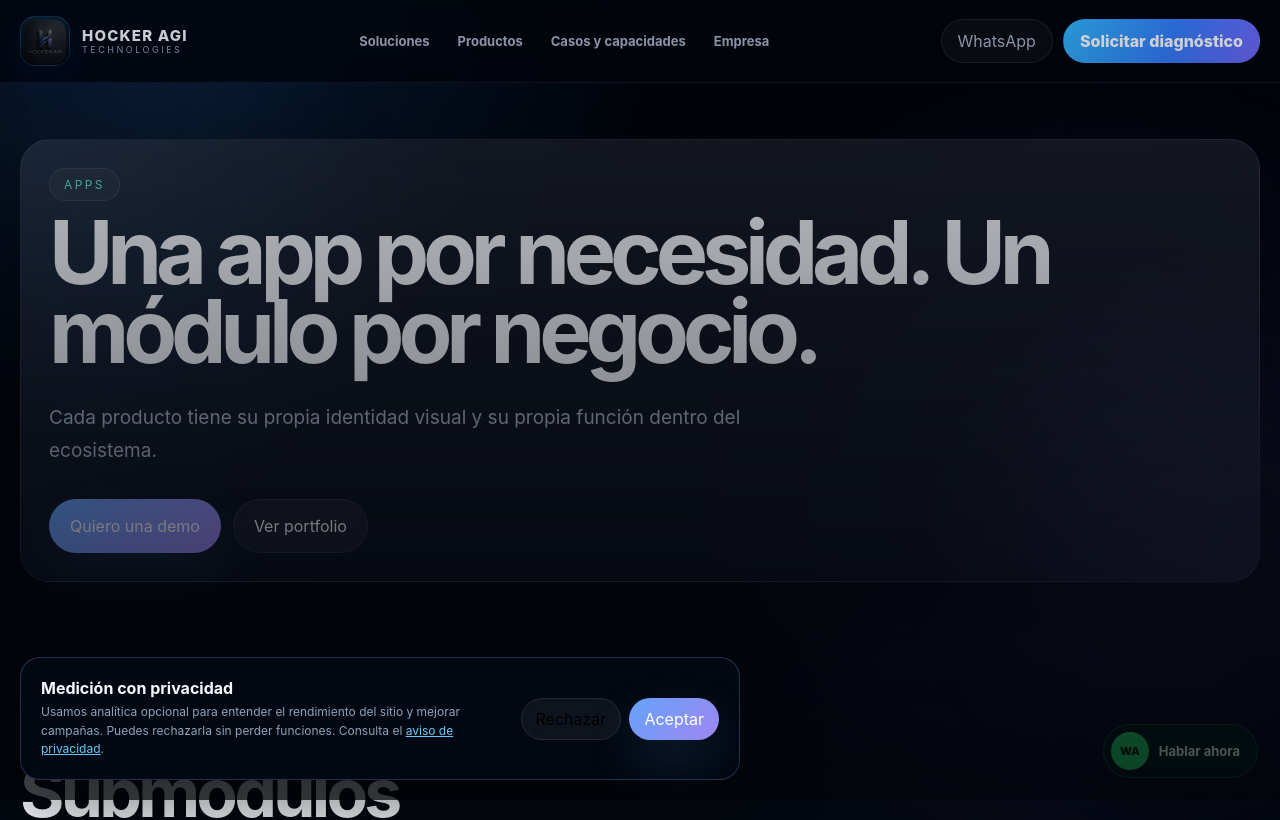
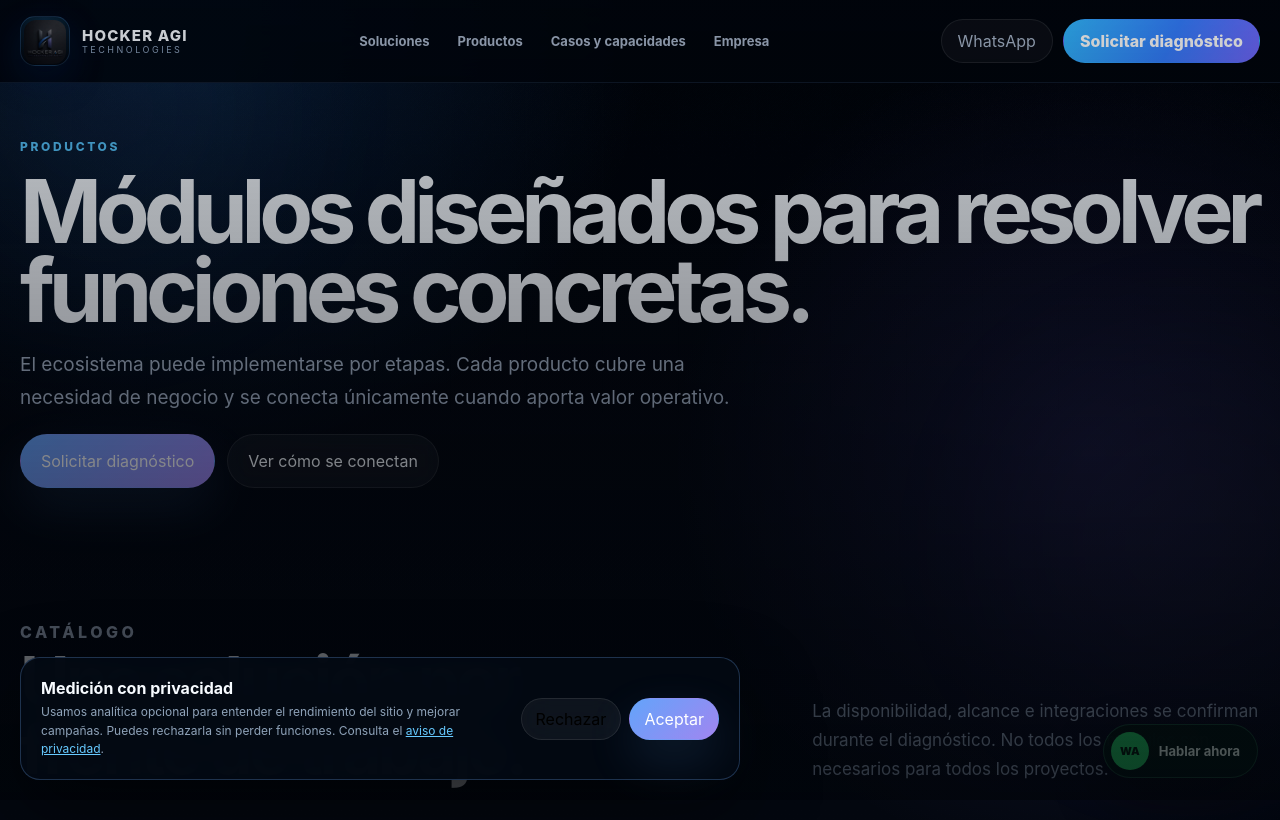
Before and after one commit to HockerAGI/hocker.agi, a Next.js app: page /apps in a window 1280 px wide. Shown: the top 820 px of the page. Built offline with nearby package versions, Linux system fonts and the light colour scheme.

Commit message:
fix(content): position apps as public business products

```diff
--- a/src/app/apps/page.tsx
+++ b/src/app/apps/page.tsx
@@ -1,37 +1,43 @@
 import type { Metadata } from "next";
 import Link from "next/link";
 import { AppExplorer } from "@/components/app-explorer";
-import { SectionTitle } from "@/components/section-title";
 import { APPS } from "@/lib/site-data";
 
 export const metadata: Metadata = {
-  title: "Apps",
-  description: "Apps del ecosistema Hocker AGI Technologies con branding propio y función comercial clara.",
+  title: "Productos y plataformas",
+  description: "Conoce los productos de Hocker AGI Technologies para operación, marketing, CRM, nube, seguridad y automatización.",
+  alternates: { canonical: "/apps" },
 };
 
 export default function AppsPage() {
   return (
-    <div>
-      <section className="page-hero">
-        <div className="container">
-          <div className="panel hero-panel">
-            <div className="kicker">Apps</div>
-            <h1 className="hero-title">Una app por necesidad. Un módulo por negocio.</h1>
-            <p className="hero-text">Cada producto tiene su propia identidad visual y su propia función dentro del ecosistema.</p>
-            <div className="hero-actions">
-              <Link href="/contacto" className="button button-primary button-big">Quiero una demo</Link>
-              <Link href="/portfolio" className="button button-secondary button-big">Ver portfolio</Link>
-            </div>
+    <>
+      <section className="page-hero commercial-page-hero">
+        <div className="container narrow-container">
+          <p className="eyebrow">PRODUCTOS</p>
+          <h1 className="hero-title">Módulos diseñados para resolver funciones concretas.</h1>
+          <p className="hero-text">
+            El ecosistema puede implementarse por etapas. Cada producto cubre una necesidad de negocio y se conecta únicamente cuando aporta valor operativo.
+          </p>
+          <div className="hero-actions">
+            <Link href="/contacto" className="button button-primary button-big">Solicitar diagnóstico</Link>
+            <Link href="/ecosistema" className="button button-secondary button-big">Ver cómo se conectan</Link>
           </div>
         </div>
       </section>
 
       <section className="section">
         <div className="container">
-          <SectionTitle eyebrow="Catálogo" title="Submódulos del ecosistema" description="Cada app resuelve algo distinto y puede crecer como pieza independiente." />
+          <div className="section-head split-head">
+            <div>
+              <p className="eyebrow">CATÁLOGO</p>
+              <h2>Una solución por frente de trabajo.</h2>
+            </div>
+            <p>La disponibilidad, alcance e integraciones se confirman durante el diagnóstico. No todos los módulos son necesarios para todos los proyectos.</p>
+          </div>
           <AppExplorer apps={APPS} />
         </div>
       </section>
-    </div>
+    </>
   );
 }
```
